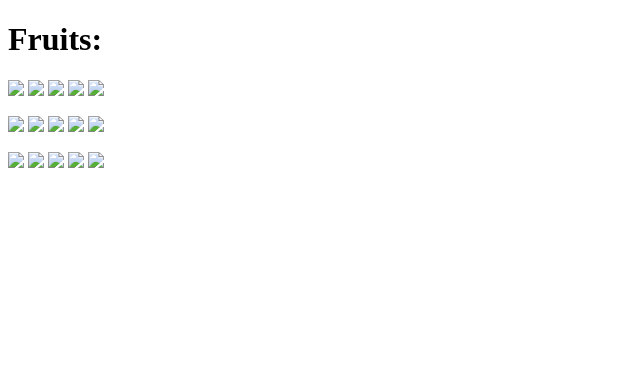
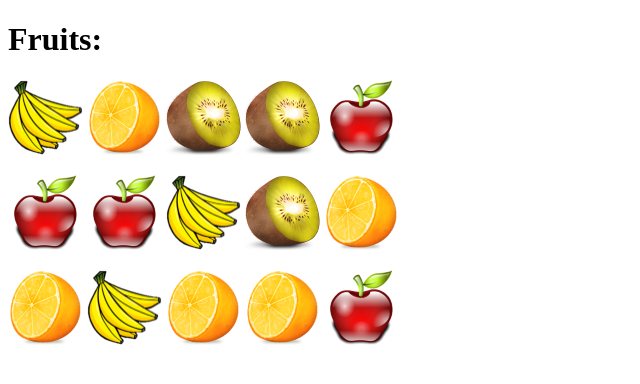
Before and after one commit to XunHan666/xunhan.github.io, a plain HTML site: page Week 2/Ex2-Fruits.html in a window 1280 px wide. Shown: the whole page, without its empty margins (0-640 px from the left). Drawn offline with Linux system fonts and the light colour scheme.

Commit message:
change images path

```diff
--- a/Week 2/Ex2-Fruits.html
+++ b/Week 2/Ex2-Fruits.html
@@ -8,23 +8,23 @@
     <body>
         <p>
             <h1> Fruits:</h1>
-            <img src="Anh/banana.png" />
-            <img src="Anh/orange.png" />
-            <img src="Anh/kiwi.png" />
-            <img src="Anh/kiwi.png" />
-            <img src="Anh/apple.png" />
+            <img src="Anh-ex2/banana.png" />
+            <img src="Anh-ex2/orange.png" />
+            <img src="Anh-ex2/kiwi.png" />
+            <img src="Anh-ex2/kiwi.png" />
+            <img src="Anh-ex2/apple.png" />
         </p>
         <p>
-            <img src="Anh/apple.png" />
-            <img src="Anh/apple.png" />
-            <img src="Anh/banana.png" />
-            <img src="Anh/kiwi.png" />
-            <img src="Anh/orange.png" />
+            <img src="Anh-ex2/apple.png" />
+            <img src="Anh-ex2/apple.png" />
+            <img src="Anh-ex2/banana.png" />
+            <img src="Anh-ex2/kiwi.png" />
+            <img src="Anh-ex2/orange.png" />
         </p>
     </p>
-    <img src="Anh/orange.png" />
-    <img src="Anh/banana.png" />
-    <img src="Anh/orange.png" />
-    <img src="Anh/orange.png" />
-    <img src="Anh/apple.png" />
+    <img src="Anh-ex2/orange.png" />
+    <img src="Anh-ex2/banana.png" />
+    <img src="Anh-ex2/orange.png" />
+    <img src="Anh-ex2/orange.png" />
+    <img src="Anh-ex2/apple.png" />
     </body>
```
Also changed, not shown: Week 2/Ex3-BearWikiPage.html (+1 -1 lines).
